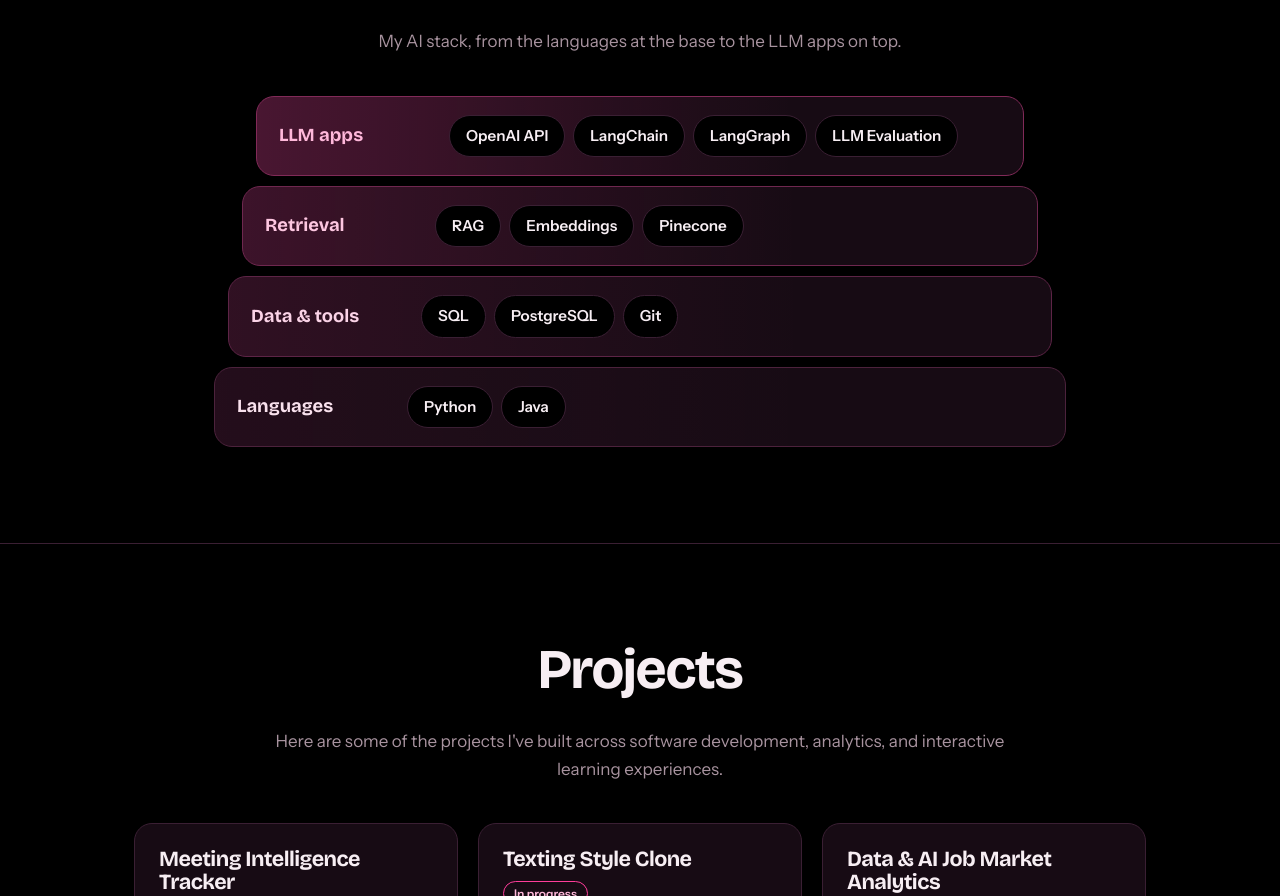
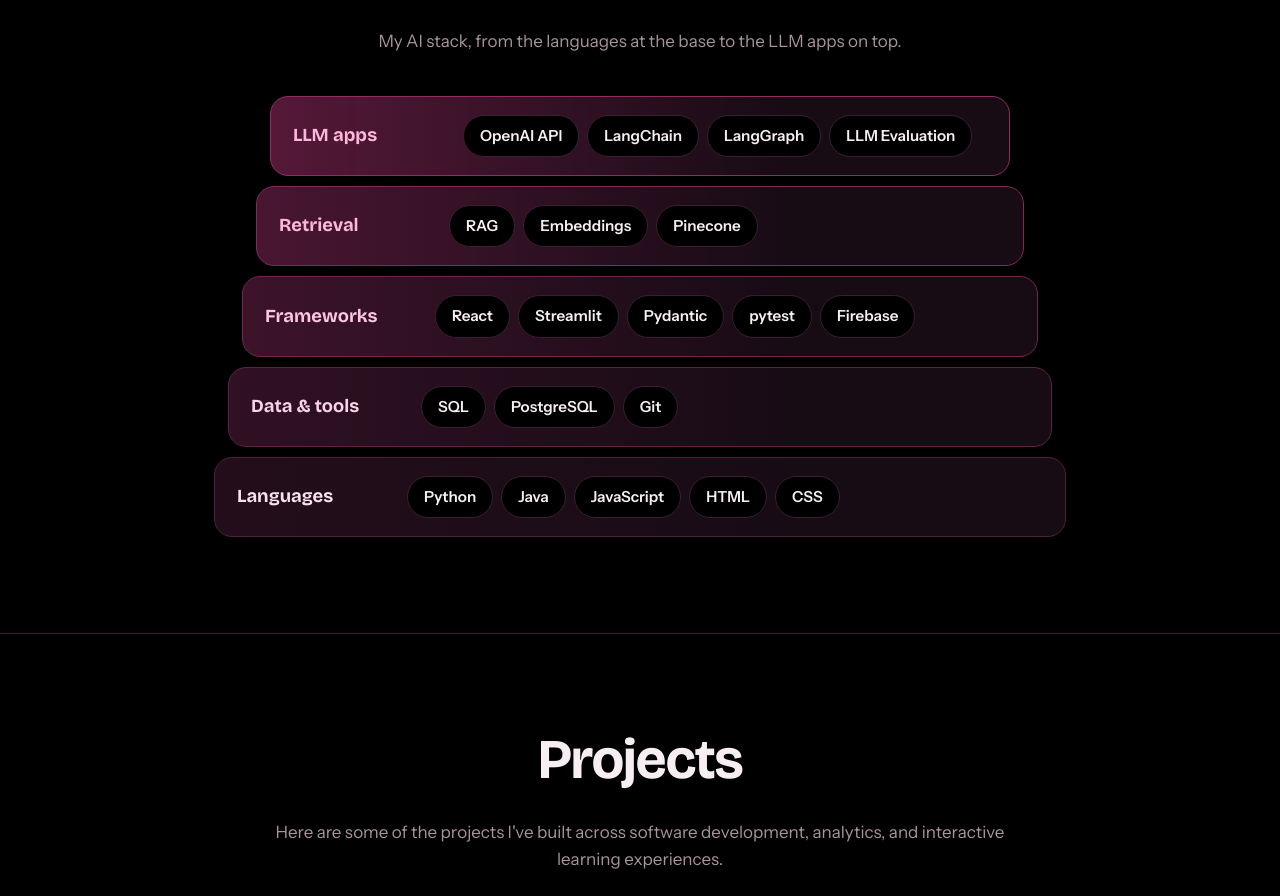
Before and after one commit to anula513/anulaportfolio, a React (Vite) app: page / in a window 1280 px wide. Shown: the part 806-1702 px from the top of the page. Built offline with nearby package versions, Linux system fonts and the light colour scheme.

Commit message:
Add Frameworks layer and web languages to skills
Co-Authored-By: Claude Opus 5.5 <noreply@anthropic.com>
Claude-Session: https://claude.ai/code/session_01YEperQZU5kBBXgBraqU1Fa

```diff
--- a/src/data/projects.js
+++ b/src/data/projects.js
@@ -175,8 +175,9 @@ export const projects = [
 export const skills = [
   { label: "LLM apps", items: ["OpenAI API", "LangChain", "LangGraph", "LLM Evaluation"] },
   { label: "Retrieval", items: ["RAG", "Embeddings", "Pinecone"] },
+  { label: "Frameworks", items: ["React", "Streamlit", "Pydantic", "pytest", "Firebase"] },
   { label: "Data & tools", items: ["SQL", "PostgreSQL", "Git"] },
-  { label: "Languages", items: ["Python", "Java"] },
+  { label: "Languages", items: ["Python", "Java", "JavaScript", "HTML", "CSS"] },
 ];
 
 export const getProject = (id) => projects.find((p) => p.id === id);
```
